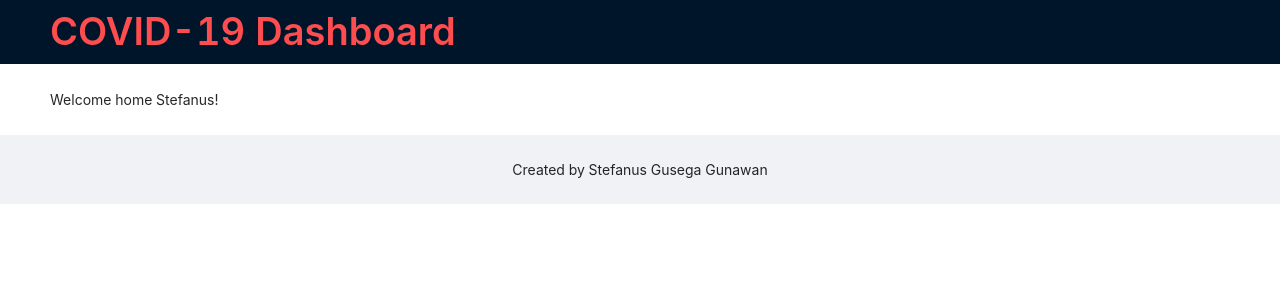
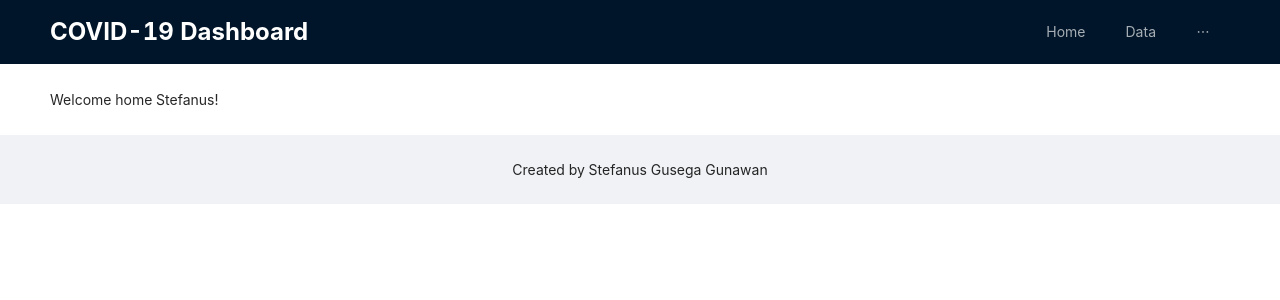
Before and after one commit to stefanusgusega/covid-webpage-react, a React (Create React App) app: page / in a window 1280 px wide. Shown: the top 300 px of the page. Built offline with nearby package versions, Linux system fonts and the light colour scheme; the HTML template or start-up script is replaced by a standard one.

Commit message:
fix: menu bar

```diff
--- a/src/pages/Home.js
+++ b/src/pages/Home.js
@@ -1,29 +1,36 @@
 import React, { Component } from 'react'
-import { Layout, Typography } from 'antd';
+import { Layout, Menu } from 'antd';
 
 const {Header, Content, Footer} = Layout;
-const {Title} = Typography;
 
 export class Home extends Component {
-    constructor(props) {
-        super(props);
-    }
     render() {
+        const items = [
+            { label: 'Home', key: 'home' }, // remember to pass the key prop
+            { label: 'Data', key: 'data' }, // which is required
+            { label: 'About me', key: 'about' }, // which is required
+          ];
         return (
             <>
                 <Header>
-                    <Title type='danger' className='pt-2'>
-                        COVID-19 Dashboard
-                    </Title>
+                    <div className="relative">
+                        <p className='py-4 text-white text-2xl font-bold absolute left-0'>
+                            COVID-19 Dashboard
+                        </p>
+                        <Menu
+                            mode='horizontal'
+                            theme='dark'
+                            items={items}
+                            className="absolute inset-y-0 right-0"
+                        />
+                    </div>
                 </Header>
                 <Content style={{
                     "padding" : "25px 50px"
                 }}>
                     Welcome home {this.props.name}!
                 </Content>
-                <Footer style={{
-                    "textAlign": "center"
-                }}>
+                <Footer className='text-center'>
                     Created by Stefanus Gusega Gunawan
                 </Footer>
             </>
```
